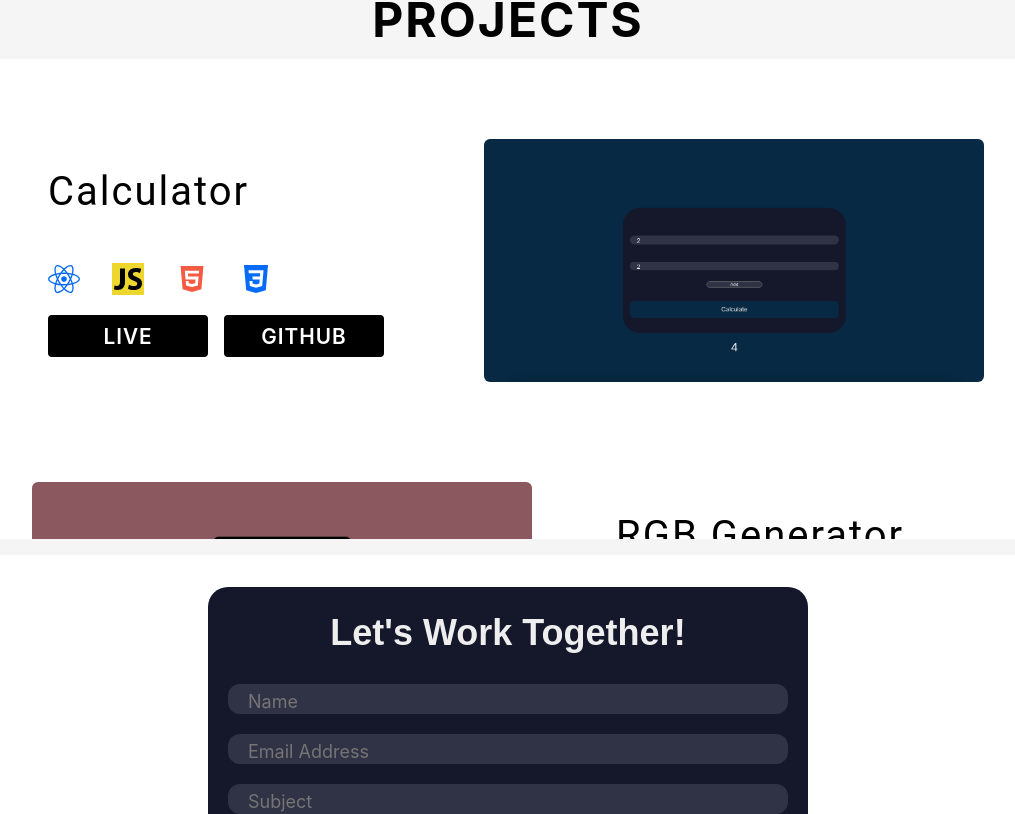
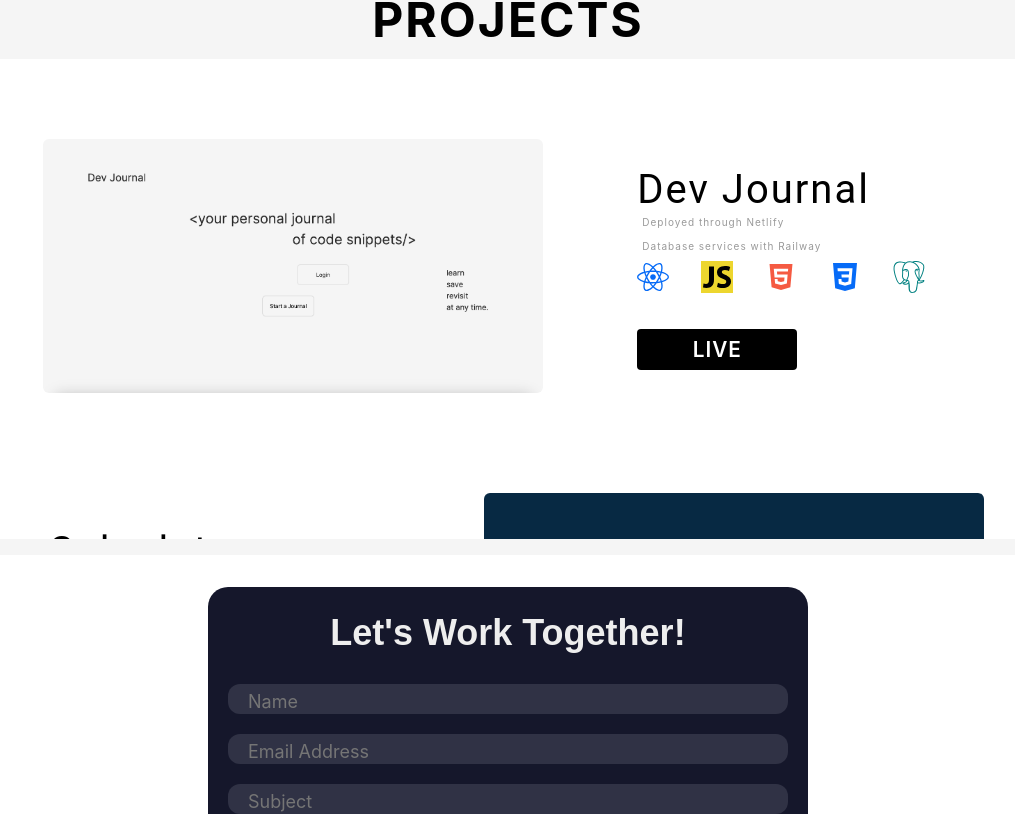
Before and after one commit to lundrew/port, a React (Create React App) app: page / in a window 1280 px wide. Shown: the part 1713-2527 px from the top of the page, without its empty margins (132-1147 px from the left). Built offline with nearby package versions, Linux system fonts and the light colour scheme.

Commit message:
devj proj. added

```diff
--- a/src/components/Projects.js
+++ b/src/components/Projects.js
@@ -1,19 +1,20 @@
-import project1 from './Images/Projects/calc.png';
-import project2 from './Images/Projects/rgb.png';
-import project3 from './Images/Projects/pathunkn.png';
+import project1 from "./Images/Projects/calc.png";
+import project2 from "./Images/Projects/rgb.png";
+import project3 from "./Images/Projects/pathunkn.png";
+import project4 from "./Images/Projects/devjourn.png";
 
-import { IconContext } from 'react-icons';
-import { AiFillHtml5 } from 'react-icons/ai';
-import { IoLogoCss3 } from 'react-icons/io';
-import { IoLogoJavascript } from 'react-icons/io';
-import { FaReact } from 'react-icons/fa';
-import { FaGitAlt } from 'react-icons/fa';
-import { FaGithub } from 'react-icons/fa';
-import { SiRubyonrails } from 'react-icons/si'
-import { DiRuby } from 'react-icons/di'
-import { SiPostman } from 'react-icons/si'
-import { SiPostgresql } from 'react-icons/si'
-import PathUnkn from './Images/Projects/pathunkn.png'
+import { IconContext } from "react-icons";
+import { AiFillHtml5 } from "react-icons/ai";
+import { IoLogoCss3 } from "react-icons/io";
+import { IoLogoJavascript } from "react-icons/io";
+import { FaReact } from "react-icons/fa";
+import { FaGitAlt } from "react-icons/fa";
+import { FaGithub } from "react-icons/fa";
+import { SiRubyonrails } from "react-icons/si";
+import { DiRuby } from "react-icons/di";
+import { SiPostman } from "react-icons/si";
+import { SiPostgresql } from "react-icons/si";
+import PathUnkn from "./Images/Projects/pathunkn.png";
 
 const Projects = () => {
   return (
@@ -21,56 +22,149 @@ const Projects = () => {
       <h1 className="project-section-h1">Projects</h1>
       <div className="scroll">
         <div className="projects-cnt">
-        <div className="project-wrapper">
+          <div className="project-wrapper row-reverse">
             <div className="project-description">
-            <h1>Calculator</h1>
-            <FaReact className="project-icons" style={{ color: '#066BF7 ',fontSize: '2rem', }} />
-            <IoLogoJavascript className="project-icons" style={{color: '#000',backgroundColor: '#EDD62E ',fontSize: '2rem',}}/>
-            <AiFillHtml5 className="project-icons" style={{ color: '#f55a42',fontSize: '2rem', }} />
-            <IoLogoCss3 className="project-icons" style={{ color: '#066BF7',fontSize: '2rem', }} />
-            <p></p>
+              <h1>Dev Journal</h1>
+              <FaReact
+                className="project-icons"
+                style={{ color: "#066BF7 ", fontSize: "2rem" }}
+              />
+              <IoLogoJavascript
+                className="project-icons"
+                style={{
+                  color: "#000",
+                  backgroundColor: "#EDD62E ",
+                  fontSize: "2rem",
+                }}
+              />
+              <AiFillHtml5
+                className="project-icons"
+                style={{ color: "#f55a42", fontSize: "2rem" }}
+              />
+              <IoLogoCss3
+                className="project-icons"
+                style={{ color: "#066BF7", fontSize: "2rem" }}
+              />
+              <SiPostgresql
+                className="project-icons"
+                style={{
+                  color: "teal",
+                  fontSize: "2rem",
+                }}
+              />
+              <p id="project-info">Deployed through Netlify</p>
+              <p id="project-info">Database services with Railway</p>
               <div className="btn-wrapper">
                 <a
                   target="_blank"
                   rel="noopener"
                   className="project-btn-a"
-                href="https://lundrew.github.io/calc/">
+                  href="https://www.devjou.com/"
+                >
+                  <button className="project-btn">Live</button>
+                </a>
+              </div>
+            </div>
+            <div className="project-img-cnt">
+              <img
+                className="project-img "
+                src={project4}
+                alt="project 2 image"
+              />
+            </div>
+          </div>
+          <div className="project-wrapper">
+            <div className="project-description">
+              <h1>Calculator</h1>
+              <FaReact
+                className="project-icons"
+                style={{ color: "#066BF7 ", fontSize: "2rem" }}
+              />
+              <IoLogoJavascript
+                className="project-icons"
+                style={{
+                  color: "#000",
+                  backgroundColor: "#EDD62E ",
+                  fontSize: "2rem",
+                }}
+              />
+              <AiFillHtml5
+                className="project-icons"
+                style={{ color: "#f55a42", fontSize: "2rem" }}
+              />
+              <IoLogoCss3
+                className="project-icons"
+                style={{ color: "#066BF7", fontSize: "2rem" }}
+              />
+              <br></br>
+              <br></br>
+              <div className="btn-wrapper">
+                <a
+                  target="_blank"
+                  rel="noopener"
+                  className="project-btn-a"
+                  href="https://lundrew.github.io/calc/"
+                >
                   <button className="project-btn">Live</button>
                 </a>
                 <a
                   target="_blank"
                   rel="noopener"
                   className="project-btn-a"
-                href="https://github.com/lundrew/calc">
+                  href="https://github.com/lundrew/calc"
+                >
                   <button className="project-btn">Github</button>
                 </a>
               </div>
             </div>
             <div className="project-img-cnt">
-            <img className="project-img" src={project1} alt="project 1 image" />
+              <img
+                className="project-img"
+                src={project1}
+                alt="project 1 image"
+              />
             </div>
           </div>
           <div className="project-wrapper row-reverse">
             <div className="project-description">
               <h1>RGB Generator</h1>
-            <FaReact className="project-icons" style={{ color: '#066BF7 ',fontSize: '2rem', }} />
-            <IoLogoJavascript className="project-icons" style={{color: '#000',backgroundColor: '#EDD62E ',fontSize: '2rem',}}/>
-            <AiFillHtml5 className="project-icons" style={{ color: '#f55a42',fontSize: '2rem', }} />
-            <IoLogoCss3 className="project-icons" style={{ color: '#066BF7',fontSize: '2rem', }} />
-            <p></p>
+              <FaReact
+                className="project-icons"
+                style={{ color: "#066BF7 ", fontSize: "2rem" }}
+              />
+              <IoLogoJavascript
+                className="project-icons"
+                style={{
+                  color: "#000",
+                  backgroundColor: "#EDD62E ",
+                  fontSize: "2rem",
+                }}
+              />
+              <AiFillHtml5
+                className="project-icons"
+                style={{ color: "#f55a42", fontSize: "2rem" }}
+              />
+              <IoLogoCss3
+                className="project-icons"
+                style={{ color: "#066BF7", fontSize: "2rem" }}
+              />
+              <br></br>
+              <br></br>{" "}
               <div className="btn-wrapper">
                 <a
                   target="_blank"
                   rel="noopener"
                   className="project-btn-a"
-                href="https://lundrew.github.io/rgb/">
+                  href="https://lundrew.github.io/rgb/"
+                >
                   <button className="project-btn">Live</button>
                 </a>
                 <a
                   target="_blank"
                   rel="noopener"
                   className="project-btn-a"
-                href="https://github.com/lundrew/rgb">
+                  href="https://github.com/lundrew/rgb"
+                >
                   <button className="project-btn">Github</button>
                 </a>
               </div>
@@ -86,32 +180,62 @@ const Projects = () => {
           <div className="project-wrapper">
             <div className="project-description">
               <h1>Path Unknown</h1>
-            <FaReact className="project-icons" style={{ color: '#066BF7 ',fontSize: '2rem', }} />
-            <IoLogoJavascript className="project-icons" style={{color: '#000',backgroundColor: '#EDD62E ',fontSize: '2rem',}}/>
-            <DiRuby className="project-icons" style={{ color: 'red',fontSize: '2rem' }} />
-            <SiRubyonrails className="project-icons" style={{ color: 'red',fontSize: '2rem' }}/>
-            <AiFillHtml5 className="project-icons" style={{ color: '#f55a42',fontSize: '2rem', }} />
-            <IoLogoCss3 className="project-icons" style={{ color: '#066BF7',fontSize: '2rem', }} />
-            <p></p>
+              <FaReact
+                className="project-icons"
+                style={{ color: "#066BF7 ", fontSize: "2rem" }}
+              />
+              <IoLogoJavascript
+                className="project-icons"
+                style={{
+                  color: "#000",
+                  backgroundColor: "#EDD62E ",
+                  fontSize: "2rem",
+                }}
+              />
+              <DiRuby
+                className="project-icons"
+                style={{ color: "red", fontSize: "2rem" }}
+              />
+              <SiRubyonrails
+                className="project-icons"
+                style={{ color: "red", fontSize: "2rem" }}
+              />
+              <AiFillHtml5
+                className="project-icons"
+                style={{ color: "#f55a42", fontSize: "2rem" }}
+              />
+              <IoLogoCss3
+                className="project-icons"
+                style={{ color: "#066BF7", fontSize: "2rem" }}
+              />
+              <br></br>
+              <br></br>{" "}
               <div className="btn-wrapper">
                 <a
                   target="_blank"
                   rel="noopener"
                   className="project-btn-a"
-                href="https://thawing-savannah-35988.herokuapp.com/">
+                  href="https://thawing-savannah-35988.herokuapp.com/"
+                >
                   <button className="project-btn">Live</button>
                 </a>
                 <a
                   target="_blank"
                   rel="noopener"
                   className="project-btn-a"
-                href="https://github.com/The-Three-Nomads/the-path-Unknown">
+                  href="https://github.com/The-Three-Nomads/the-path-Unknown"
+                >
                   <button className="project-btn">Github</button>
                 </a>
               </div>
             </div>
             <div className="project-img-cnt">
-            <img className="project-img" src={project3} alt="project 1 image" height="" />
+              <img
+                className="project-img"
+                src={project3}
+                alt="project 1 image"
+                height=""
+              />
             </div>
           </div>
         </div>
--- a/src/styles.css
+++ b/src/styles.css
@@ -2,10 +2,12 @@
   box-sizing: border-box;
   margin: 0;
   padding: 0;
-    font-family: 'Inter', sans-serif;
+  font-family: "Inter", sans-serif;
 }
 
-  ::-webkit-scrollbar {display:none;}
+::-webkit-scrollbar {
+  display: none;
+}
 
 html {
   scroll-behavior: smooth;
@@ -66,10 +68,8 @@
 .navbar-a:hover {
   color: #000;
   cursor: pointer;
-    opacity: .3;
+  opacity: 0.3;
 }
-
-
 
 /* opacity: 1;
     transition: 0.9s;
@@ -77,8 +77,6 @@
 
     opacity: 0.9s;
   } */
-
-
 
 .hamburger {
   display: none;
@@ -127,7 +125,6 @@
   color: #4e4b66;
 }
 
-
 .job-title {
   font-weight: 400;
   font-size: 5rem;
@@ -144,7 +141,6 @@
   height: 500px;
   padding: 1rem 1rem 1rem;
 }
-
 
 .media-icons {
   margin-right: 1rem;
@@ -188,7 +184,7 @@
 }
 
 .about--text-cnt h1 {
-    font-family: 'Roboto', sans-serif;
+  font-family: "Roboto", sans-serif;
   font-size: 3rem;
   letter-spacing: 4px;
   word-spacing: 6px;
@@ -262,7 +258,6 @@
   align-items: center;
   flex-wrap: wrap;
   row-gap: 12px;
-
 }
 
 .skill-items {
@@ -277,10 +272,9 @@
   padding-bottom: 1rem;
 }
 
-
 .skill-icons {
   padding: 0px;
-     transition: transform .8s; /* Animation */
+  transition: transform 0.8s; /* Animation */
 }
 
 .skill-icons:hover {
@@ -339,7 +333,7 @@
 }
 
 .project-description h1 {
-    font-family: 'Roboto', sans-serif;
+  font-family: "Roboto", sans-serif;
   font-size: 2.5rem;
   letter-spacing: 2px;
   font-weight: 400;
@@ -397,7 +391,7 @@
 .project-icons {
   margin-top: 1rem;
   padding: 0px;
-    transition: transform .8s; /* Animation */
+  transition: transform 0.8s; /* Animation */
   margin-right: 2rem;
   margin-bottom: -1rem;
 }
@@ -407,7 +401,7 @@
 }
 
 .scroll {
-    padding:4px;
+  padding: 4px;
   background-color: #fff;
   width: auto;
   height: 30rem;
@@ -415,6 +409,16 @@
   overflow-y: auto;
   padding: 4rem;
   border-radius: 3rem;
+}
+
+#project-info {
+  color: black;
+  font-size: 10px;
+  position: relative;
+  bottom: 45px;
+  margin-top: -20px;
+  margin-left: 5px;
+  opacity: 40%;
 }
 
 /* Footer Styles   */
@@ -453,7 +457,7 @@
 .footer-a:hover {
   text-decoration: none;
   color: #000;
-    opacity: .3;
+  opacity: 0.3;
 }
 
 .contact-icons {
@@ -470,7 +474,6 @@
 .contact-icons p {
   margin-top: 1rem;
 }
-
 
 /* Contact Form */
 
@@ -621,9 +624,6 @@
   background-color: #06b;
 }
 
-
-
-
 @media (min-width: 1600px) {
   nav {
     display: flex;
@@ -676,7 +676,6 @@
     z-index: 30;
     background-color: whitesmoke;
     transition: 0.7s ease;
-
   }
 
   .menuNav.showMenu {
@@ -687,7 +686,6 @@
   .menuNav li:first-child {
     margin-top: 6rem;
     z-index: 30;
-
   }
 
   /* Hero section */
@@ -704,7 +702,6 @@
   .job-title {
     font-size: 3rem;
   }
-
 
   /* About section */
 
@@ -777,9 +774,6 @@
     padding: 0.5rem;
   }
 }
-
-
-
 
 @media (max-width: 520px) {
   .skill-icons {
@@ -922,7 +916,6 @@
     font-size: 1.1rem;
   }
 
-
   /* Hamburger Menu */
   .nav-ul {
     display: flex;
@@ -990,7 +983,6 @@
     font-size: 3rem;
   }
 
-
   /* About section */
 
   .about-img-cnt {
@@ -1001,7 +993,6 @@
     align-items: center;
     flex-direction: column;
   }
-
 
   /* Project section */
   .project-section {
@@ -1020,11 +1011,4 @@
     justify-content: center;
     margin-bottom: 3rem;
   }
-
-
-
-
-
-
-
 }
```
Also changed, not shown: src/components/About.js (+45 -38 lines), src/components/Footer.js (+65 -42 lines), src/components/Hero.js (+16 -23 lines), src/components/Nav.js (+13 -12 lines), src/components/Images/Projects/devjourn.png (added). Lines whose indentation alone changed are shown as unchanged.
